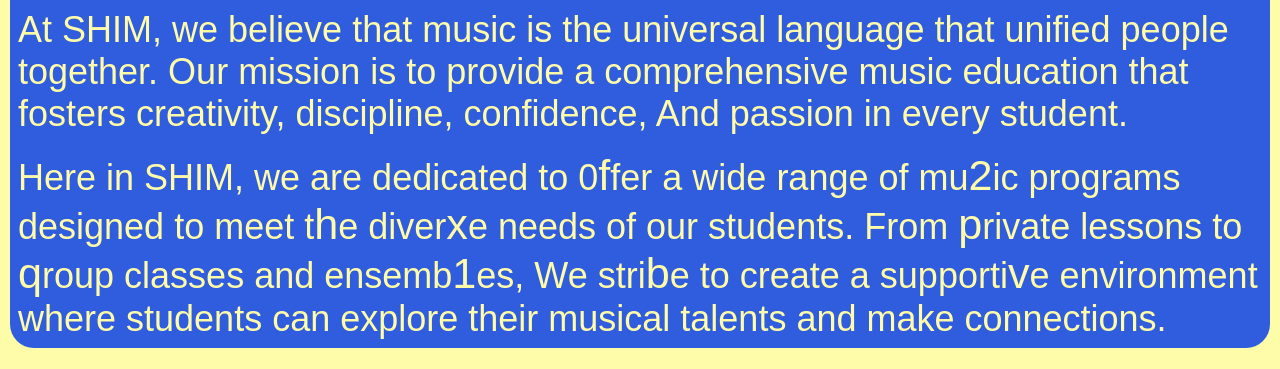
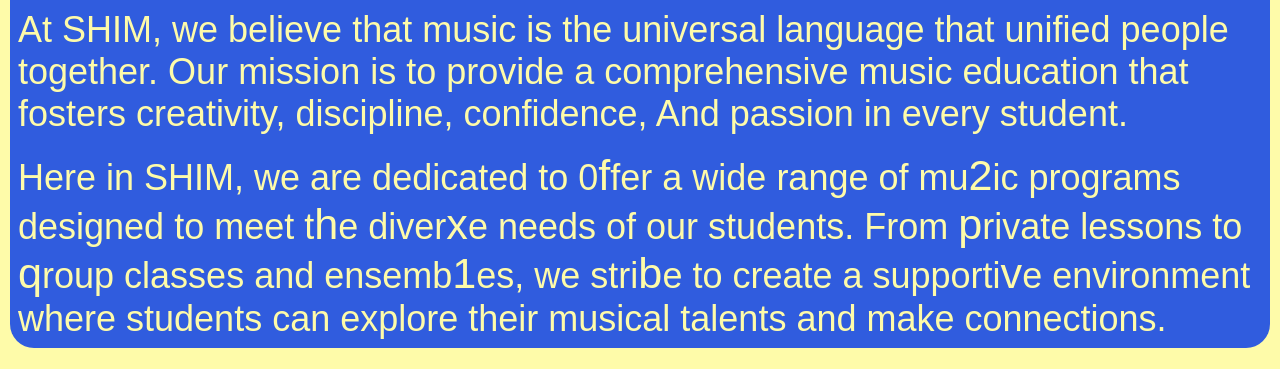
Before and after one commit to SHIM-mer/xliviw-qsvi, a plain HTML site: page index.html in a window 1280 px wide. Shown: the part 366-735 px from the top of the page. Drawn offline with Linux system fonts and the light colour scheme; a web font is replaced by a local one.

Commit message:
Update index.html

```diff
--- a/index.html
+++ b/index.html
@@ -59,7 +59,7 @@
                     <p class="header" style="text-align: center;" >Welcome to SHIM</p>
                     <hr style="margin-left: 10px; margin-right: 10px; margin-top: 0px;">
                     <p class="text-welcome">At SHIM, we believe that music is the universal language that unified people together. Our mission is to provide a comprehensive music education that fosters creativity, discipline, confidence, And passion in every student.</p>
-                    <p class="text-welcome">Here in SHIM, we are dedicated to 0<big>f</big>fer a wide range of mu<big>2</big>ic programs designed to meet t<big>h</big>e diver<big>x</big>e needs of our students. From <big>p</big>rivate lessons to <big>q</big>roup classes and ensemb<big>1</big>es, We stri<big>b</big>e to create a supporti<big>v</big>e environment where students can explore their musical talents and make connections.</p>
+                    <p class="text-welcome">Here in SHIM, we are dedicated to 0<big>f</big>fer a wide range of mu<big>2</big>ic programs designed to meet t<big>h</big>e diver<big>x</big>e needs of our students. From <big>p</big>rivate lessons to <big>q</big>roup classes and ensemb<big>1</big>es, we stri<big>b</big>e to create a supporti<big>v</big>e environment where students can explore their musical talents and make connections.</p>
                 </div>
                 <div class="box3">
                     <p class="coming">Coming To You...</p>
```
